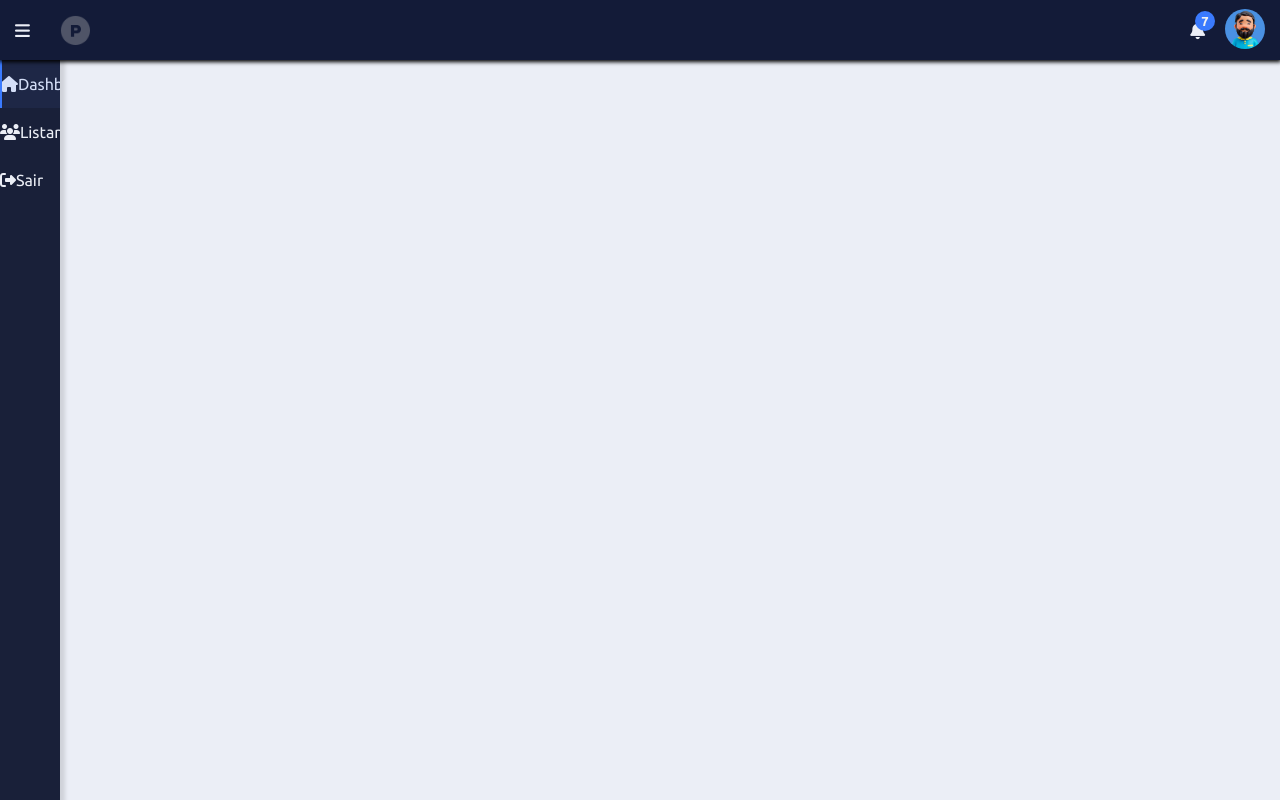
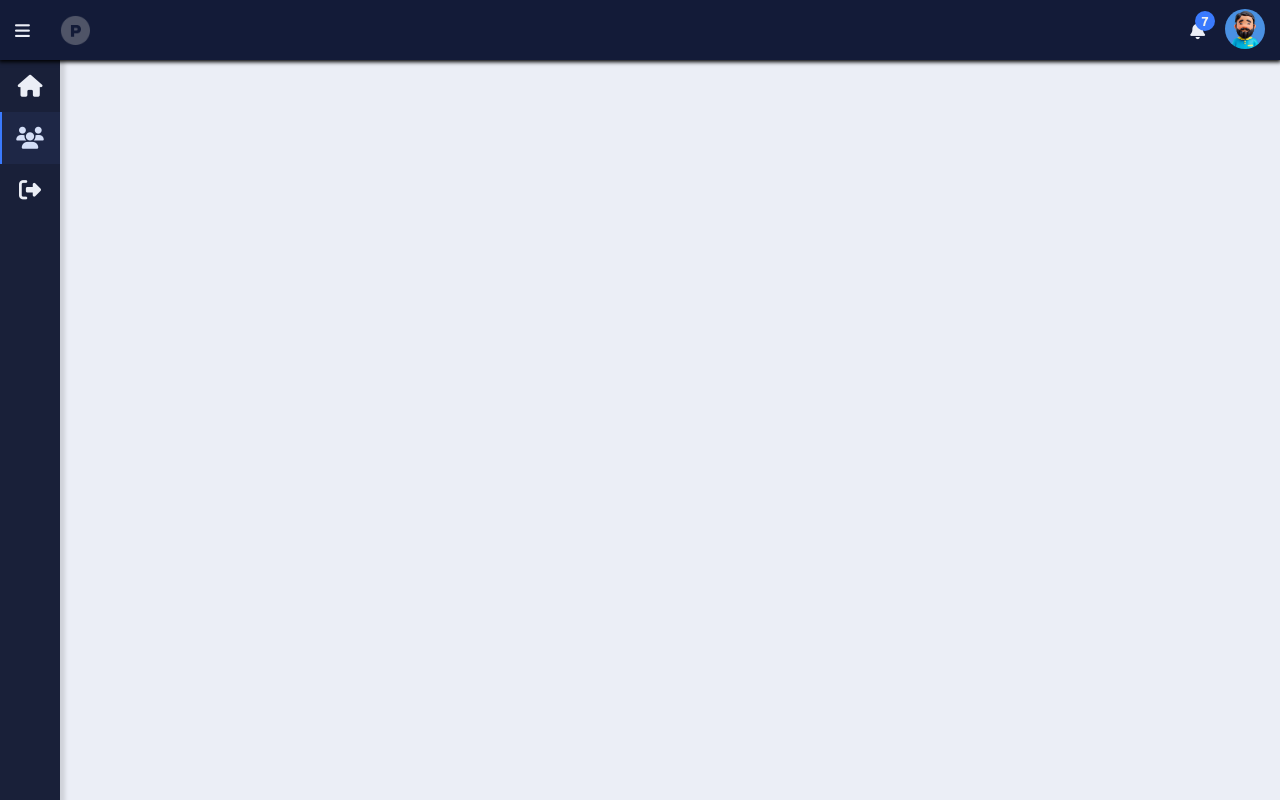
Before and after one commit to LucasVini269/AdmPromove, a plain HTML site: page listar.html in a window 1280 px wide. Drawn offline with Linux system fonts and the light colour scheme.

Commit message:
Update listar.html

```diff
--- a/listar.html
+++ b/listar.html
@@ -70,14 +70,14 @@
 
     <!--inicio sidebar-->
         <div class="sidebar">
-            <a href="index.html" class="sidebar-nav active">
-                <i class="fa-solid fa-house"></i><span> Dashbord </span></a>
+            <a href="index.html" class="sidebar-nav">
+                <i class="icon fa-solid fa-house"></i><span> Dashbord </span></a>
 
-                <a href="listar.html" class="sidebar-nav">
-                    <i class="fa-solid fa-users"></i><span> Listar </span></a>
+                <a href="listar.html" class="sidebar-nav active">
+                    <i class="icon fa-solid fa-users"></i><span> Listar </span></a>
 
                     <a href="login.html" class="sidebar-nav">
-                        <i class="fa-solid fa-right-from-bracket"></i><span> Sair </span></a>
+                        <i class="icon fa-solid fa-right-from-bracket"></i><span> Sair </span></a>
         </div>
     <!--fim sidebar-->
 
```
